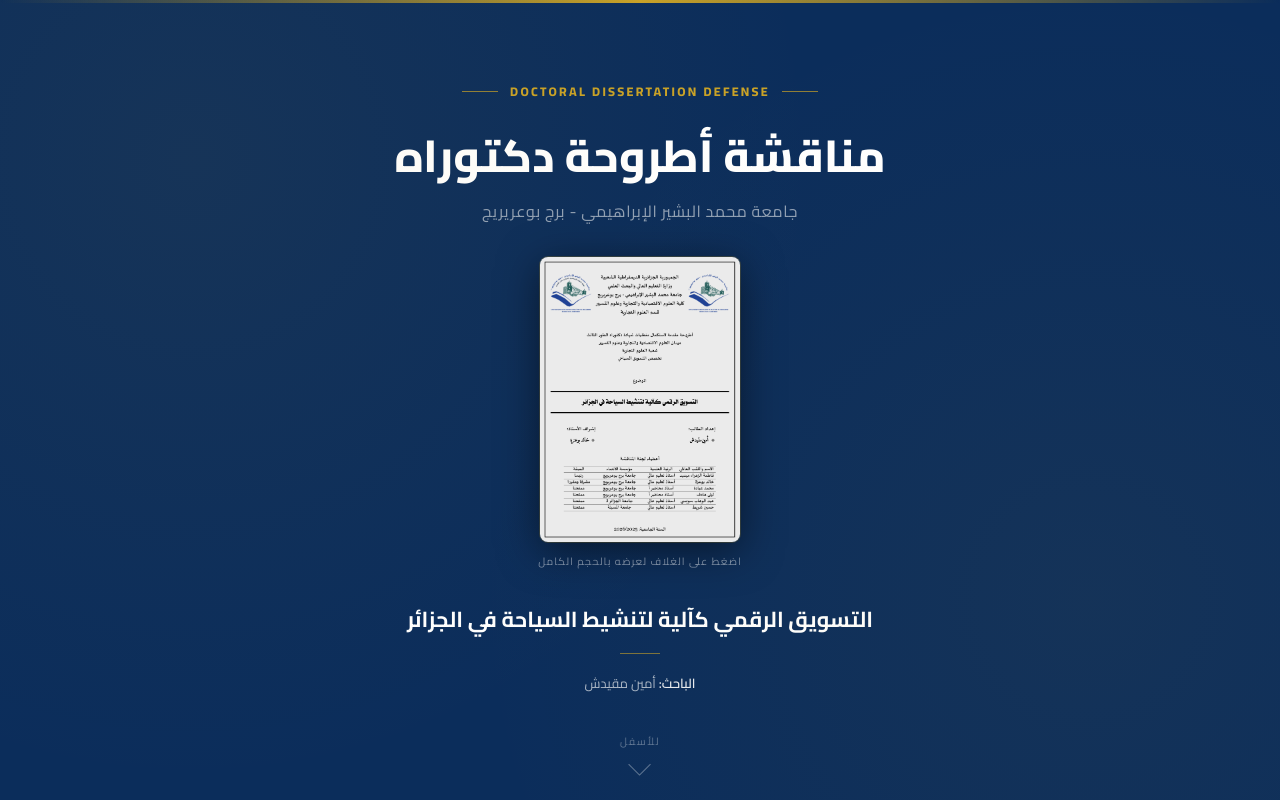
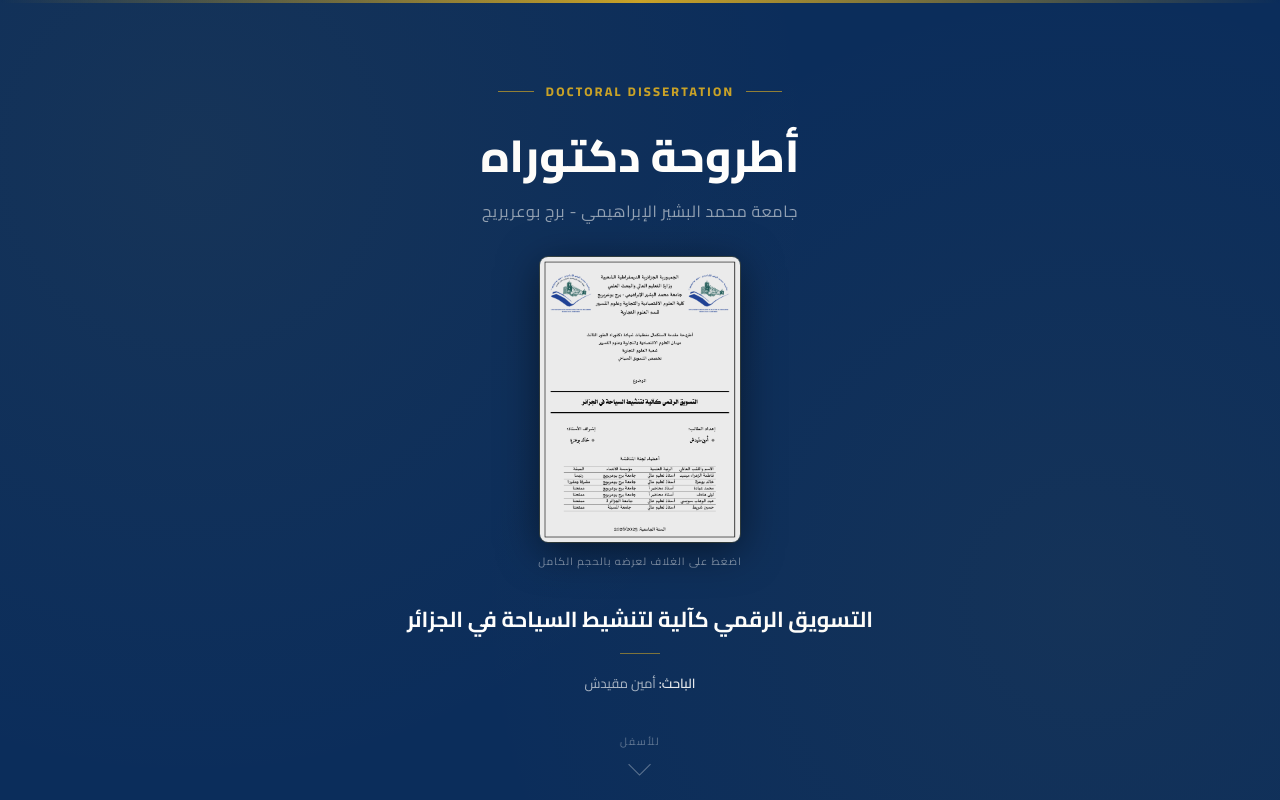
Before and after one commit to Symboldz/CV, a plain HTML site: page index.html in a window 1280 px wide. Shown: the top 800 px of the page. Drawn offline with Linux system fonts and the light colour scheme.

Commit message:
Update index.html

```diff
--- a/index.html
+++ b/index.html
@@ -724,11 +724,11 @@ animation:none;
 
   <div class="hero-eyebrow">
     <div class="hero-eyebrow-line"></div>
-    <span class="hero-eyebrow-text">DOCTORAL DISSERTATION DEFENSE</span>
+    <span class="hero-eyebrow-text">DOCTORAL DISSERTATION</span>
     <div class="hero-eyebrow-line"></div>
   </div>
 
-  <h1 class="hero-title">مناقشة أطروحة دكتوراه</h1>
+  <h1 class="hero-title">أطروحة دكتوراه</h1>
   <p class="hero-subtitle">جامعة محمد البشير الإبراهيمي - برج بوعريريج</p>
 
   <!-- Cover Image -->
```
